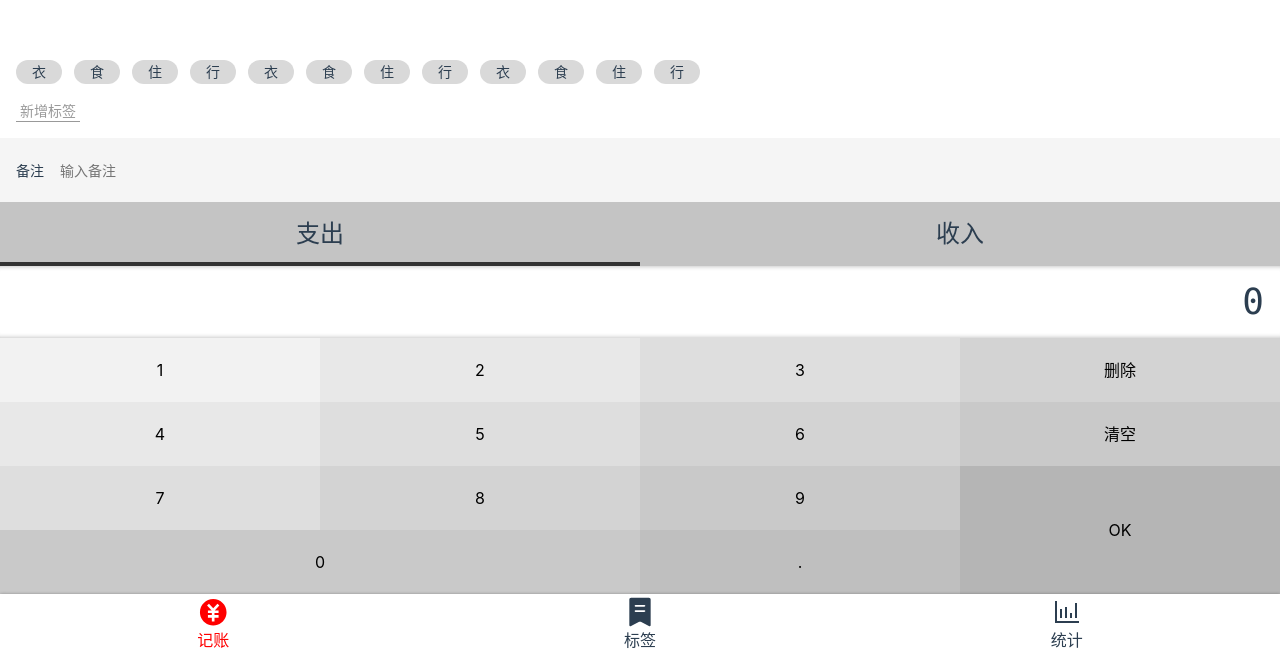
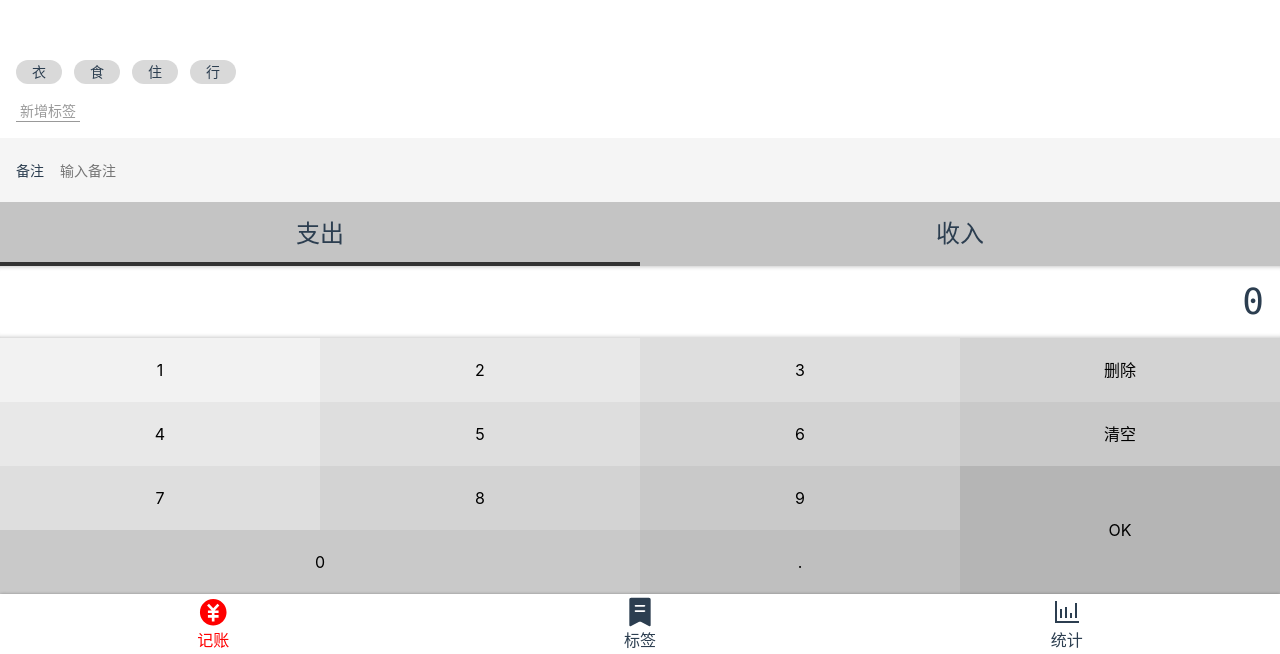
Before and after one commit to hlccare/easyrecord-vue, a Vue app: page /#/money in a window 1280 px wide. Shown: the part 146-800 px from the top of the page. Built offline with nearby package versions, Linux system fonts and the light colour scheme; the HTML template or start-up script is replaced by a standard one.

Commit message:
完成标签选中及取消

```diff
--- a/src/components/Money/Tags.vue
+++ b/src/components/Money/Tags.vue
@@ -4,24 +4,33 @@
       <button>新增标签</button>
     </div>
     <ul class="current">
-      <li>衣</li>
-      <li>食</li>
-      <li>住</li>
-      <li>行</li>
-      <li>衣</li>
-      <li>食</li>
-      <li>住</li>
-      <li>行</li>
-      <li>衣</li>
-      <li>食</li>
-      <li>住</li>
-      <li>行</li>
+      <li v-for="tag in dataSource"
+      :key="tag"
+      :class="{selected: selectedTags.indexOf(tag)>=0}"
+      @click="toggle(tag)">
+      {{tag}}
+      </li>
     </ul>
   </div>
 </template>
 
-<script>
-export default {};
+<script lang='ts'>
+import Vue from "vue";
+import { Component, Prop } from "vue-property-decorator";
+
+@Component
+export default class Tags extends Vue{
+  @Prop() dataSource: string[] | undefined;
+  selectedTags: string[] = [];
+  toggle(tag: string){
+    const index = this.selectedTags.indexOf(tag);
+    if(index>=0){
+      this.selectedTags.splice(index, 1)
+    }else{
+      this.selectedTags.push(tag)
+    }
+  }
+}
 </script>
 
 <style lang="scss" scoped>
@@ -35,7 +44,8 @@
     display: flex;
     flex-wrap: wrap;
     > li {
-      background: #d9d9d9;
+      $bg: #d9d9d9;
+      background: $bg;
       $h: 24px;
       height: $h;
       line-height: $h;
@@ -43,6 +53,10 @@
       padding: 0 16px;
       margin-right: 12px;
       margin-top: 4px;
+      &.selected{
+        background: darken($bg,30%);
+        color:white;
+      }
     }
   }
   > .new {
--- a/src/views/Money.vue
+++ b/src/views/Money.vue
@@ -4,7 +4,7 @@
       <NumberPad />
       <Types />
       <Notes />
-      <Tags />
+      <Tags :dataSource="tags"/>
     </Layout>
   </div>
 </template>
@@ -17,6 +17,11 @@
 export default {
   name: "Money",
   components: { NumberPad, Types, Tags, Notes },
+  data(){
+    return{
+      tags:['衣','食','住','行']
+    }
+  }
 };
 </script>
 <style lang="scss">
```
